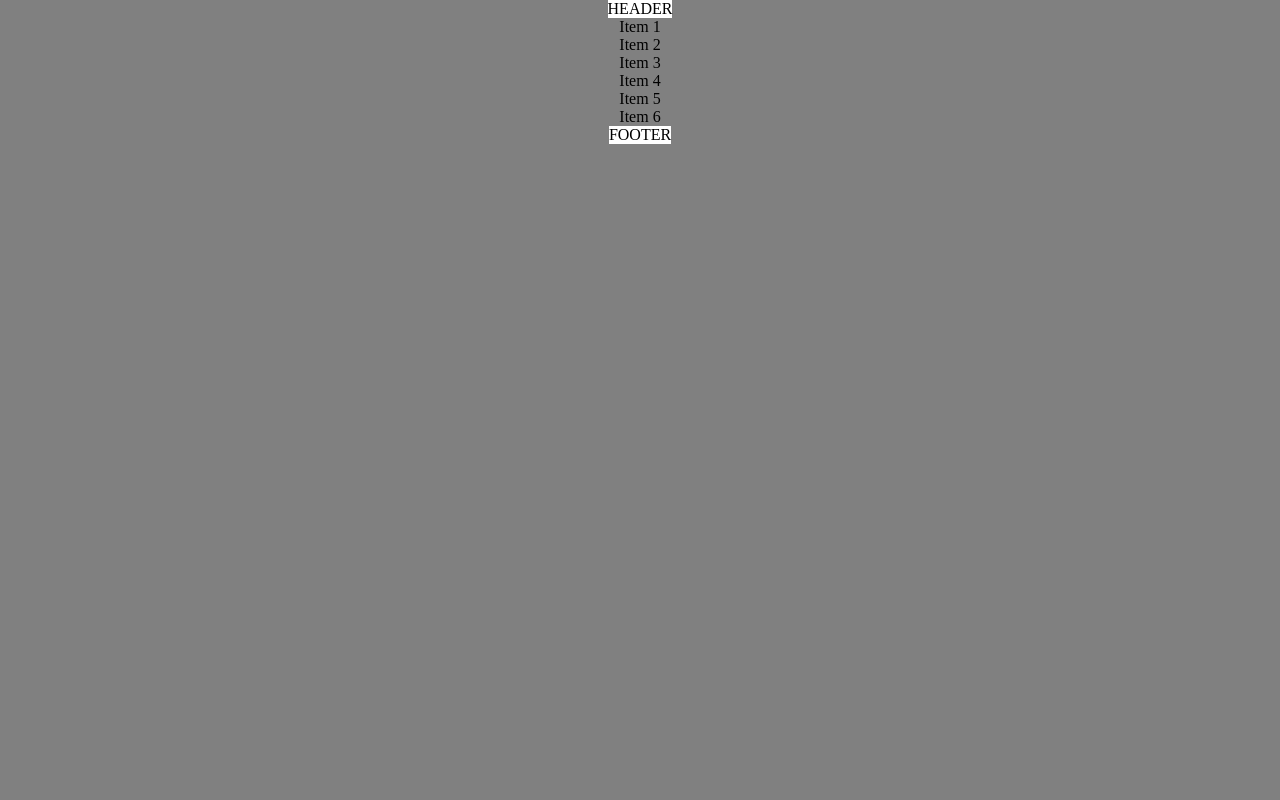
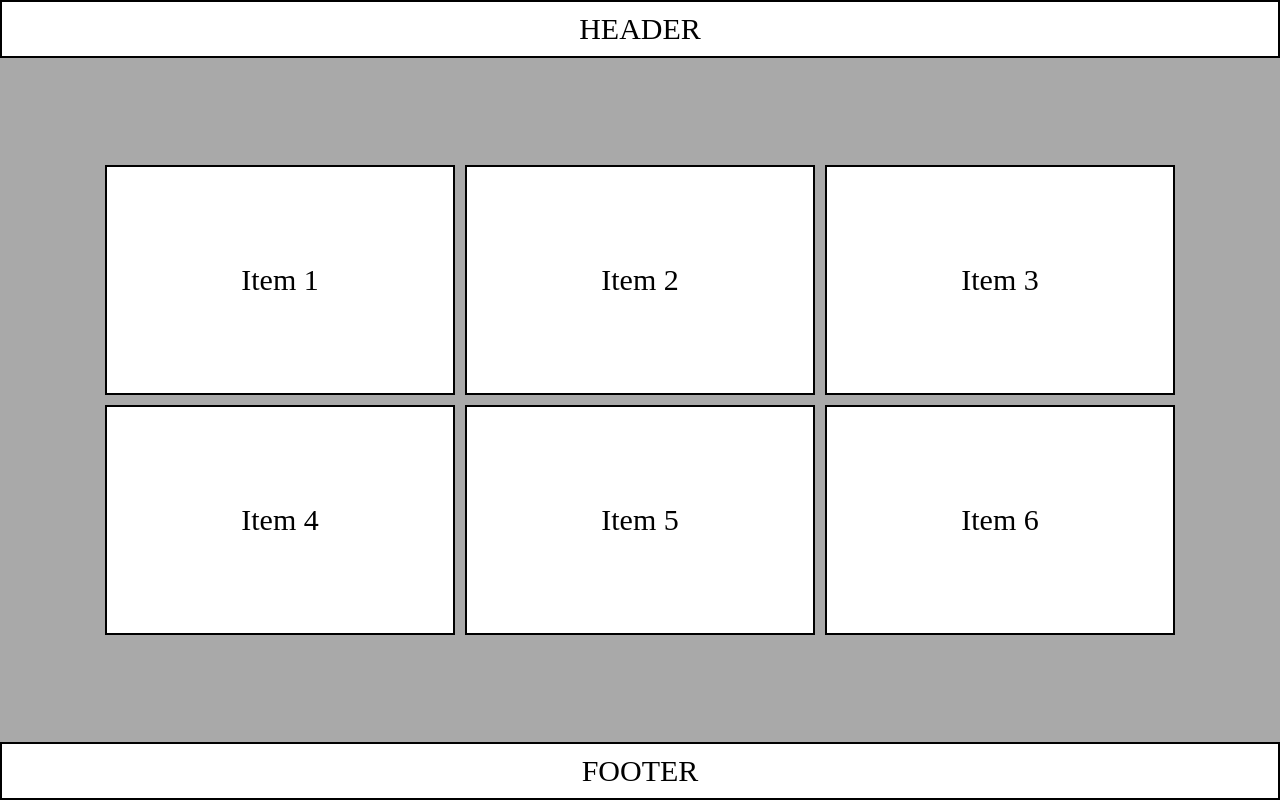
Before and after one commit to thomas622/curso-full-stalk, a plain HTML site: page cssModerno/Exercicio Flexbox 2/index.html in a window 1280 px wide. Drawn offline with Linux system fonts and the light colour scheme.

Commit message:
add archives

```diff
--- a/cssModerno/Exercicio Flexbox 2/index.html
+++ b/cssModerno/Exercicio Flexbox 2/index.html
@@ -8,33 +8,33 @@
     <title>Flexbox exercício</title>
 </head>
 <body>
-    <header>
-        <p>HEADER</p>
+    <div class="container">
+        <header class="header">
+            <p class="paragraph">HEADER</p>
         </header>
-        <div class="fundo">
-            <div class="itens">
-                <div class="item1">
-                    <p>Item 1</p>
+        <section class="main-content">
+            <div class="item">
+                <p class="paragraph">Item 1</p>
             </div>
-                <div class="item2">
-                    <p>Item 2</p>
+            <div class="item">
+                <p class="paragraph">Item 2</p>
             </div>
-                <div class="item3">
-                    <p>Item 3</p>
+            <div class="item">
+                <p class="paragraph">Item 3</p>
             </div>
-                <div class="item4">
-                    <p>Item 4</p>
+            <div class="item">
+                <p class="paragraph">Item 4</p>
             </div>
-                <div class="item5">
-                    <p>Item 5</p>
+            <div class="item">
+                <p class="paragraph">Item 5</p>
             </div>
-                <div class="item6">
-                    <p>Item 6</p>
+            <div class="item">
+                <p class="paragraph">Item 6</p>
             </div>
+        </section>
+        <footer class="footer">
+            <p class="paragraph">FOOTER</p>
+        </footer>
     </div>
-        </div>
-    <footer>
-        <p>FOOTER</h3>
-    </footer>
 </body>
 </html>
--- a/cssModerno/Exercicio Flexbox 2/style.css
+++ b/cssModerno/Exercicio Flexbox 2/style.css
@@ -4,20 +4,52 @@
     box-sizing: border-box;
   }
 
-body{
-    background-color: grey;
+.container{
+    min-height: 100vh;
+    background-color: darkgray;
     display: flex;
-    justify-content: center;
-    align-items: center;
     flex-direction: column;
 }
 
-header{
-    display: flex;
-    background-color: white;
+.paragraph{
+    font-size: 30px;
 }
 
-footer{
+.header{
+    flex-basis: 100%;
+    padding: 10px;
+    background-color: white;
+    border: 2px solid black;
     display: flex;
+    justify-content: center;
+}
+
+.main-content{
+    flex: 1 0 400px;
+    padding: 20px;
+    display: flex;
+    flex-wrap: wrap;
+    gap: 10px;
+    align-items: center;
+    justify-content: center;
+    align-content: center;
+}
+
+.item{
+    width: 350px;
+    height: 230px;
     background-color: white;
+    border: 2px solid black;
+    display: flex;
+    align-items: center;
+    justify-content: center;
 }
+
+.footer{
+    flex-basis: 100%;
+    padding: 10px;
+    background-color: white;
+    border: 2px solid black;
+    display: flex;
+    justify-content: center;
+}
```
Lines whose indentation alone changed are shown as unchanged.
